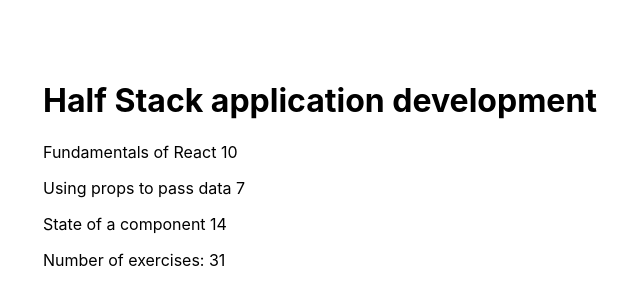
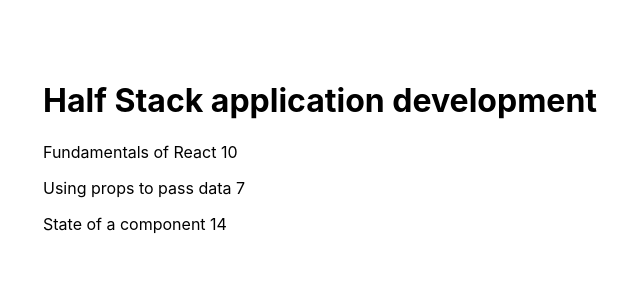
Before and after one commit to msunji/fsopen-2021, a React (Create React App) app in the folder part2/courses/: page / in a window 1280 px wide. Shown: the top 304 px of the page, without its empty margins (57-697 px from the left). Built offline with nearby package versions, Linux system fonts and the light colour scheme.

Commit message:
Completed Exercise 2.1. Show Course name and details, etc

```diff
--- a/part2/courses/src/App.js
+++ b/part2/courses/src/App.js
@@ -1,68 +1,80 @@
-import React from 'react';
+import React from "react";
 
 // Header component
-const Header = ({course}) => {
+const Header = ({ course }) => {
   return <h1>{course.name}</h1>;
-}
+};
 
 // // Part component
-const Part = ({name, exercises}) => {
+const Part = ({ name, exercises }) => {
   console.log(name, exercises);
-  return <p>{name} {exercises}</p>
-}
+  return (
+    <p>
+      {name} {exercises}
+    </p>
+  );
+};
 
 //Content component
-const Content = ({course}) => {
+const Content = ({ course }) => {
   const courseParts = course.parts;
   return (
     <div>
-      {courseParts.map(part => <Part key={part.name} name={part.name} exercises={part.exercises} />)}
+      {courseParts.map((part) => (
+        <Part key={part.id} name={part.name} exercises={part.exercises} />
+      ))}
     </div>
-  )
-}
+  );
+};
 
-// Total component
-const Total = ({course}) => {
-  const courseParts = course.parts;
+// // Total component
+// const Total = ({course}) => {
+//   const courseParts = course.parts;
 
+//   return (
+//     <p>
+//       Number of exercises: {
+//         courseParts.reduce((accumulator, part) => accumulator + part.exercises, 0)
+//       }
+//     </p>
+//   )
+// }
+
+// Course component
+const Course = ({ course }) => {
+  console.log(course);
   return (
-    <p>
-      Number of exercises: {
-        courseParts.reduce((accumulator, part) => accumulator + part.exercises, 0)
-      }
-    </p>
-  )
-}
-
+    <div>
+      <Header course={course} />
+      <Content course={course} />
+    </div>
+  );
+};
 
 const App = () => {
   const course = {
-    name: 'Half Stack application development',
+    id: 1,
+    name: "Half Stack application development",
     parts: [
       {
-        name: 'Fundamentals of React',
-        exercises: 10
+        name: "Fundamentals of React",
+        exercises: 10,
+        id: 1,
       },
       {
-        name: 'Using props to pass data',
-        exercises: 7
+        name: "Using props to pass data",
+        exercises: 7,
+        id: 2,
       },
       {
-        name: 'State of a component',
-        exercises: 14
-      }
-    ]
-  }
+        name: "State of a component",
+        exercises: 14,
+        id: 3,
+      },
+    ],
+  };
 
-  return (
-    <div>
-      <Header course={course} />
-      <Content
-        course={course}
-      />
-      <Total course={course} />
-    </div>
-  )
-}
+  return <Course course={course} />;
+};
 
 export default App;
```
